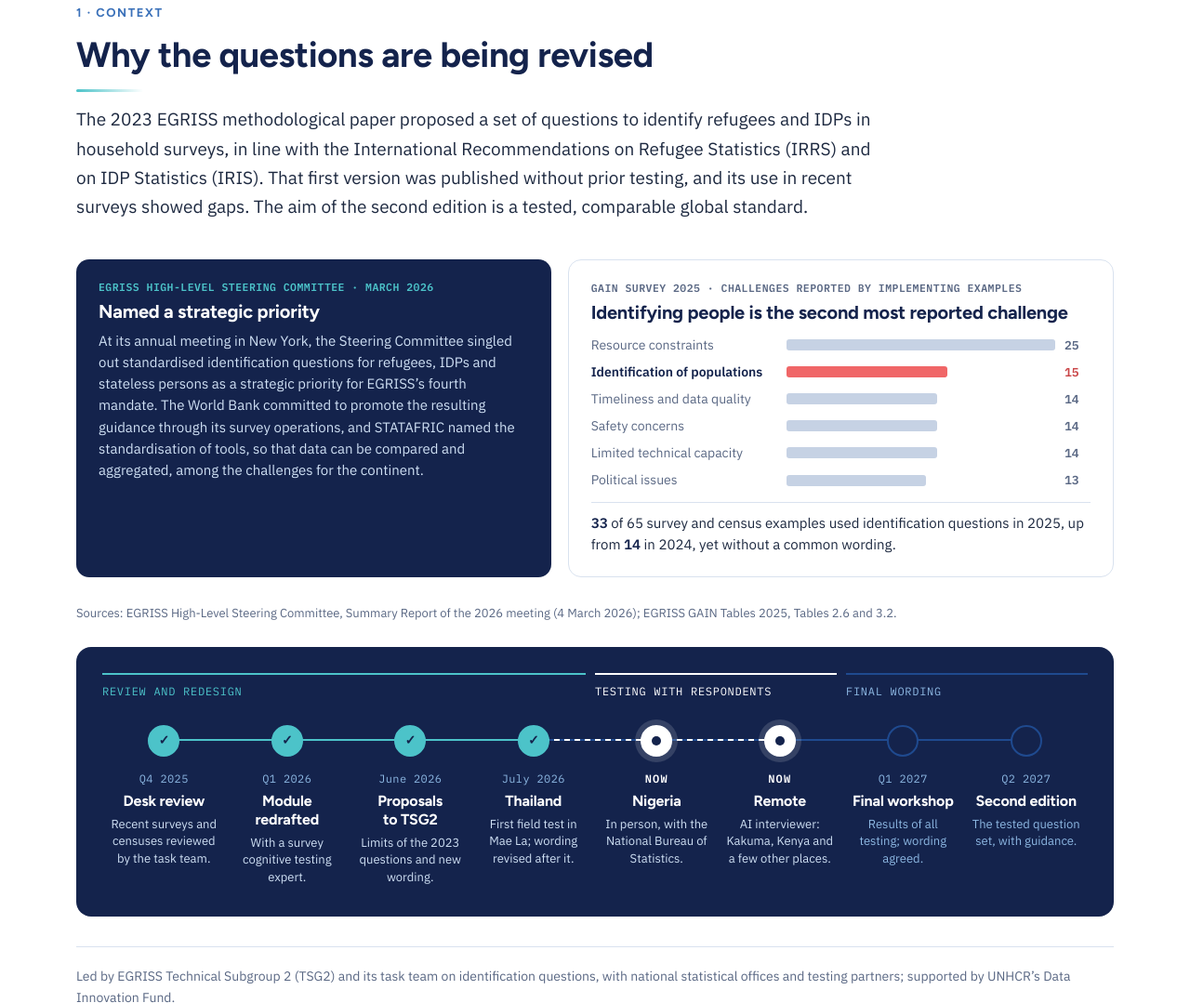
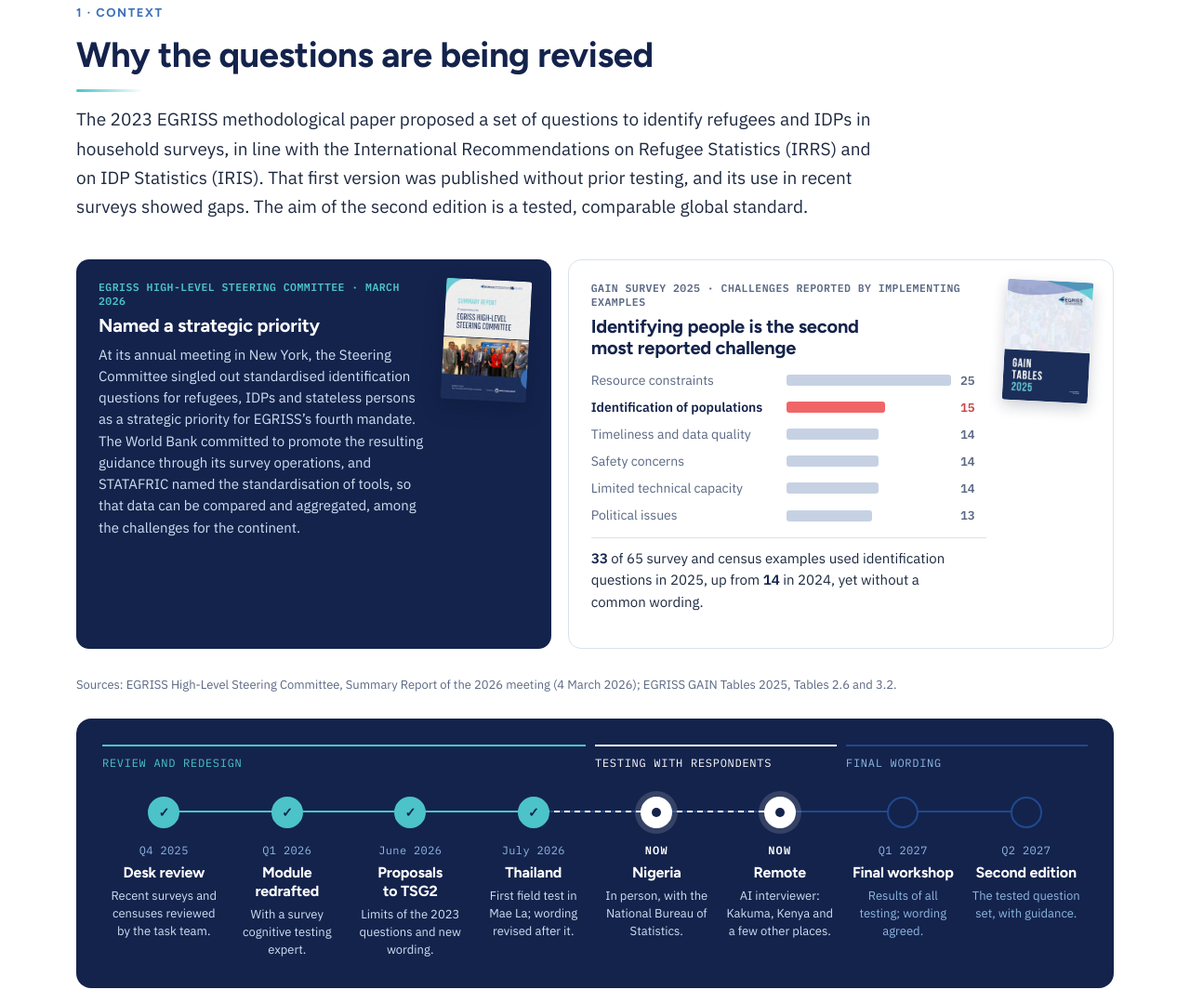
Before and after one commit to mitrovif/statafric-egriss-idq, a plain HTML site: page index.html in a window 1280 px wide. Shown: the part 998-2077 px from the top of the page at 93% size. Drawn offline with Linux system fonts and the light colour scheme.

Commit message:
Report covers on the Steering Committee and GAIN cards
Co-Authored-By: Claude Opus 5.5 <noreply@anthropic.com>

```diff
--- a/index.html
+++ b/index.html
@@ -975,6 +975,11 @@ tr.au .ob i{background:var(--gold)}
 /* working together */
 .why{display:grid;grid-template-columns:minmax(0,1fr) minmax(0,1.15fr);gap:18px;margin:0 0 14px}
 .why-c{border-radius:14px;padding:22px 24px;display:flex;flex-direction:column;gap:8px}
+.why-c{display:grid;grid-template-columns:minmax(0,1fr) 92px;column-gap:20px;row-gap:8px;align-content:start}
+.why-c > *{grid-column:1}
+.why-c > .why-cov{grid-column:2;grid-row:1 / span 6;width:92px;height:auto;border-radius:3px;transform:rotate(3deg);box-shadow:0 8px 20px rgba(10,20,50,.35);transition:transform .3s cubic-bezier(.2,0,.1,1)}
+.why-g > .why-cov{box-shadow:0 6px 16px rgba(10,20,50,.2)}
+.why-c:hover > .why-cov{transform:rotate(0) scale(1.05)}
 .why-h{background:var(--navy);color:var(--b1)}
 .why-h h4{color:#fff}
 .why-g{background:#fff;border:1px solid var(--line)}
@@ -1251,11 +1256,13 @@ details.fold.big{margin-top:40px}
     </div>
     <div class="why" aria-label="Why this matters now">
       <div class="why-c why-h">
+        <img class="why-cov" src="img/hlsc-2026.jpg" alt="Cover of the Summary Report of the 5th annual meeting of the EGRISS High-Level Steering Committee, 4 March 2026" width="440" height="622" loading="lazy">
         <span class="why-k">EGRISS High-Level Steering Committee · March 2026</span>
         <h4>Named a strategic priority</h4>
         <p>At its annual meeting in New York, the Steering Committee singled out standardised identification questions for refugees, IDPs and stateless persons as a strategic priority for EGRISS’s fourth mandate. The World Bank committed to promote the resulting guidance through its survey operations, and STATAFRIC named the standardisation of tools, so that data can be compared and aggregated, among the challenges for the continent.</p>
       </div>
       <div class="why-c why-g">
+        <img class="why-cov" src="img/gain-tables-2025.jpg" alt="Cover of the EGRISS GAIN Tables 2025, second edition, May 2026" width="440" height="622" loading="lazy">
         <span class="why-k">GAIN survey 2025 · challenges reported by implementing examples</span>
         <h4>Identifying people is the second most reported challenge</h4>
         <ul class="gbar" aria-label="Challenges reported in 2025, number of examples">
```
Also changed, not shown: img/gain-tables-2025.jpg (added), img/hlsc-2026.jpg (added).
